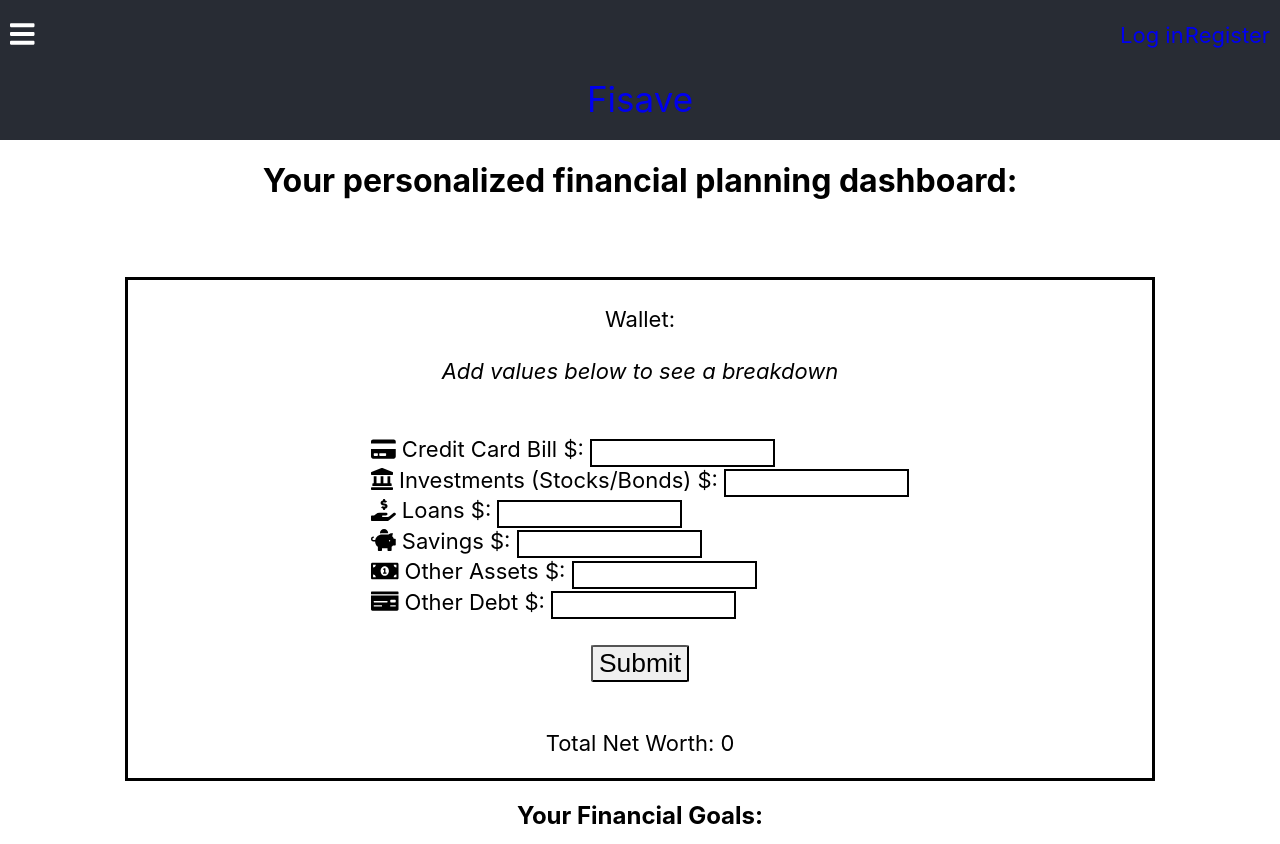
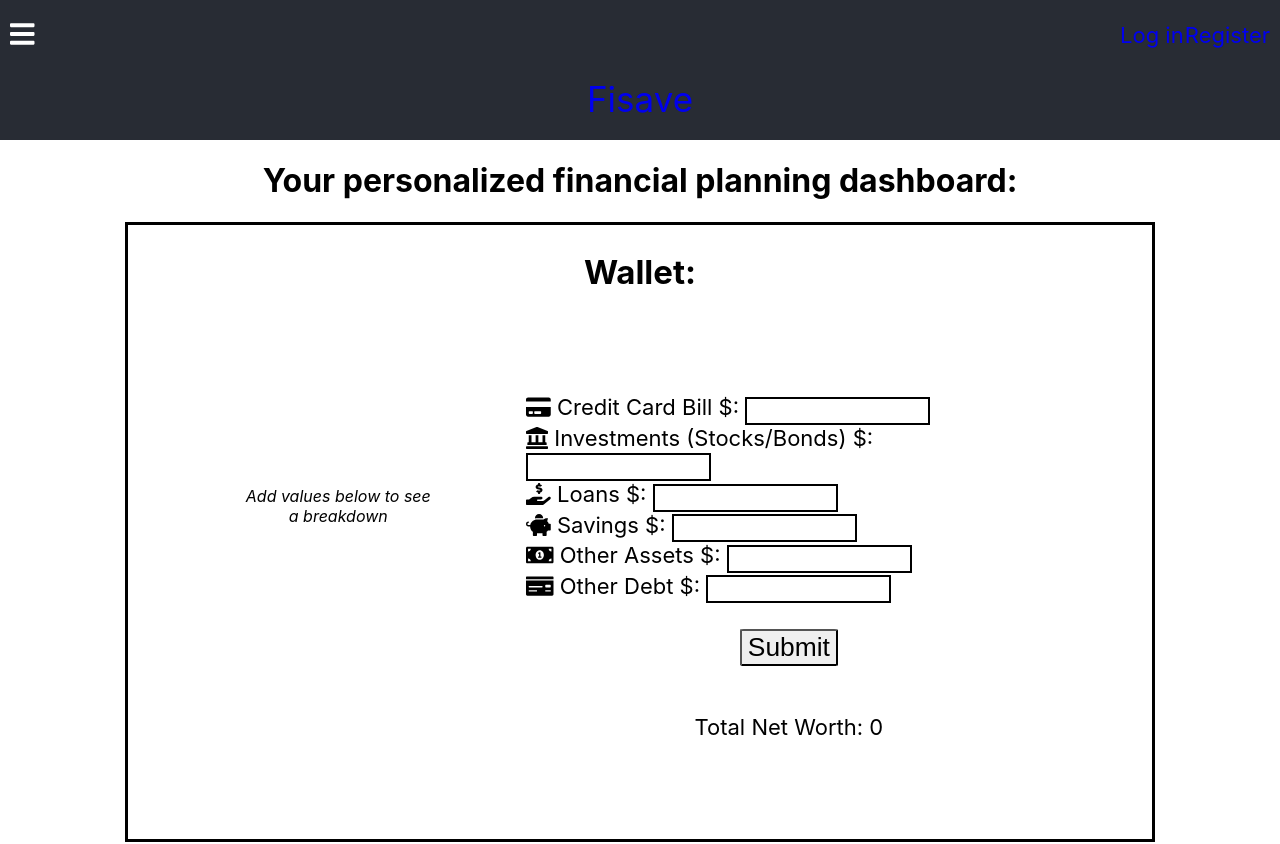
Before and after one commit to tgronski/networth-client, a React (Create React App) app: page /networth in a window 1280 px wide. Shown: the top 844 px of the page. Built offline with nearby package versions, Linux system fonts and the light colour scheme.

Commit message:
Updates Goals & Neworth for better responsive spacing

```diff
--- a/src/Networth/Goals/Goals.css
+++ b/src/Networth/Goals/Goals.css
@@ -2,7 +2,7 @@
     display: flex;
     flex-direction: column;
     justify-content: space-around;
-    align-content: space-around;
+    align-items: space-around;
     margin: 0 5% 0 5%;
 }
 
@@ -12,6 +12,17 @@
 .goalsListItem{
     list-style-type: none;
     text-align: left;
+
+}
+.goalsList,.GoalsForm,.wheel{
+    display: flex;
+    flex-direction: column;
+    margin-right: auto;
+    margin-left: auto
+
+}
+.wheelImg{
+    border: black solid 2px;
 }
 
 .wheel{
--- a/src/Networth/Goals/Goals.js
+++ b/src/Networth/Goals/Goals.js
@@ -32,7 +32,7 @@ export default class Goals extends Component{
               <br/>
               Percent to Goal: {' '}
               {networth<goal.goalvalue
-              ?(`${((networth/parseFloat(goal.goalvalue))*100).toFixed()}%`)
+              ?(`${((networth/parseFloat(goal.goalvalue))*100).toFixed(2)}%`)
               : "100%"}
               <button id={goal.id} onClick={e=>this.context.handleDeleteGoal(e)}>Delete</button></li>
                ))}
--- a/src/Networth/Goals/GoalsWheel.js
+++ b/src/Networth/Goals/GoalsWheel.js
@@ -36,8 +36,9 @@ export default class GoalsWheel extends Component{
       let pie=d3.pie()(data)
       let arc=d3.arc()
       .innerRadius(70)
-      .outerRadius(100);
-      let colors=d3.interpolateRgb("#738683","#152950");
+      .outerRadius(100)
+
+      let colors=d3.interpolateRgb("#738683","#D3D3D3");
 
   return (
 
@@ -45,13 +46,13 @@ export default class GoalsWheel extends Component{
     <h3>Percent to All Goals:</h3>
     <svg className='report'>
 
-                <g transform={`translate(${width/2},${height/2})`}>
+                <g  transform={`translate(${width/2},${height/2})`}>
                     {pie.map((slice, index)=>{
                         let sliceColor= colors(index/(pie.length-1));
-                        return < g key={slice.data}>
-                        <path key={slice.index} d={arc(slice)} fill={sliceColor} />
+                        return < g  key={slice.data}>
+                        <path  key={slice.index} d={arc(slice)} fill={sliceColor} />
                         <text textAnchor='middle' x="0" y="0" fill='black'>
-                           {data[0].toFixed()}%
+                           {data[0].toFixed(2)}%
                         </text>
                         </g>
                     })}
--- a/src/Networth/LineChart.js
+++ b/src/Networth/LineChart.js
@@ -15,34 +15,45 @@ export default class LineChart extends Component{
         width: 400,
         height: 500,
         margin: 100,
-        w:"70%"
+        w:"100%"
       }
 
+
+
+    let datas=data.dataset
 
     const xScale = d3
     .scaleLinear()
     .domain(d3.extent(data.dataset, d => d.id))
     .range([data.margin, data.width])
+
+    let heightMax=datas.sort(data=>(data.value))
+      console.log(heightMax)
     const yScale = d3
     .scaleLinear()
-    .domain([0, d3.max(data.dataset, d => d.value)])
-    .range([data.height/1.1, data.margin])
+    .domain([0, d3.max(data.dataset, d => d.value)+data.margin ])
+    .range([data.height, data.margin])
     const line = d3.line()
     .x(d => xScale(d.id))
     .y(d => yScale(d.value))
-    .curve(d3.curveCatmullRom.alpha(0.9))
+    .curve(d3.curveMonotoneX)
+
+
+
 
   return (
-    <div className="LineChart">
+    <div id="LineChart">
     {data.dataset.length>1
-    ?(      <svg height={data.height} width={data.w}>
+    ?(  <svg height={data.height} width={data.w}>
+           <g  >
 
+        <line  className="axis"  x1={data.margin} x2={data.width} y1={data.height} y2={data.height}></line>
+         <line className="axis" x1={data.margin} x2={data.margin} y1={data.margin} y2={data.height}/>
+          <path className="path"  d={line(data.dataset)} />
 
-        <line  className="axis" x1={data.margin} x2={data.w} y1={data.height/1.1} y2={data.height/1.1}/>
-         <line className="axis" x1={data.margin} x2={data.margin} y1={data.margin} y2={data.height}/>
-          <path className="path" d={line(data.dataset)} />
-          <text textAnchor={"right"}>{data.dataset.value}</text>
-        </svg>)
+          </g>
+        </svg>
+    )
     : null
 
     }
--- a/src/Networth/Networth.css
+++ b/src/Networth/Networth.css
@@ -27,6 +27,10 @@
     flex-direction: row;
     margin: 0;
 }
+.dot {
+    fill: #738683;
+    stroke: #fff;
+}
 .Asset{
     background-color: #738683;
     width: 17px;
@@ -39,17 +43,28 @@
     height: 17px;
     margin:0
  }
+
+ .test{
+    display: flex;
+    flex-direction: column;
+    justify-content: center;
+    align-items: center;
+    max-height: 500px;
+
+ }
+ .wallet>h2{
+     margin-bottom: 0;
+ }
 .profile{
-    display: flex;
-    margin-top: 6%;
-    flex-direction: row;
-    justify-content: center;
+
     margin-left: auto;
     margin-right: auto;
     width: 80%;
     border: solid black 3px;
     font-size: 22px;
     text-decoration: center;
+
+
 }
 
 .List{
@@ -63,9 +78,9 @@
     height: 100vh;
 }
 .report{
-height: 225px;
-max-width: 200px;
-font-size: 16px;
+    height: 225px;
+    max-width: 200px;
+    font-size: 16px;
 }
 .list{
     display: flex;
@@ -119,3 +134,22 @@ font-size: 16px;
 .WalletTitle{
     text-align: center;
 }
+
+@media only screen and (min-width: 900px) {
+    .chart{
+        display: flex;
+        flex-direction: row;
+        justify-content: center;
+ }
+    .test{
+        padding: 1%;
+        flex-direction: row;
+        margin-left: 10%;
+    }
+    .WalletEntries{
+    display: flex;
+
+    margin: 10%
+    }
+
+}
--- a/src/Networth/Networth.js
+++ b/src/Networth/Networth.js
@@ -131,18 +131,17 @@ export default class Networth extends Component {
     <div className="Networth">
       <h1>Your personalized financial planning dashboard:</h1>
       <div className='profile'>
-
-        <form className="WalletEntries">
+        <div className="wallet">
+        <h2>Wallet: </h2>
+        </div>
+        <br/>
+        <div className="test">
         <div className="WalletTitle">
-        <label htmlFor='Networth-wallet'>
-          <br/>
-          Wallet:
-          </label>
-        <br/>
-
           <NetworthPie credit={this.state.credit} loans={this.state.loans} savings={this.state.savings} investments={this.state.investments} otherAssets={this.state.otherAssets} otherDebt={this.state.otherDebt}/>
           </div>
+          <form className="WalletEntries">
           <br/> <br/>
+          <div className="WalletForm">
           <label htmlFor='Credit-Card'><FontAwesomeIcon icon={faCreditCard}/>{' '}Credit Card Bill $: {' '}</label>
           <input type='number' className='input'  onChange={e=>this.handleCredit(e)}></input>
           <br/>
@@ -169,13 +168,16 @@ export default class Networth extends Component {
           <p>Total Net Worth: {this.state.total}</p>
           <p>{this.state.error}</p>
           </div>
+          </div>
         </form>
 
-
+        </div>
       </div>
     <Resources resources={this.state.resources}/>
+    <div className="chart">
     <Overtime entries={this.context.entries}/>
-    <LineChart data={this.state.entries}/>
+    {/* <LineChart data={this.state.entries}/> */}
+    </div>
     <GoalsForm/>
     </div>
     </ApiContext.Provider>
--- a/src/Networth/NetworthPie.js
+++ b/src/Networth/NetworthPie.js
@@ -24,7 +24,7 @@ export default class NetworthPie extends Component {
     return (
     <>
     {total===0
-        ?(<><br/><i>Add values below to see a breakdown</i></>)
+        ?(<div className='report'><br/><i>Add values below to see a breakdown</i></div>)
     :(<div> <svg className='report'>
             <g transform={`translate(${width/2},${height/2})`}>
                 {pie.map((slice, index)=>{
@@ -38,6 +38,7 @@ export default class NetworthPie extends Component {
 
                 </text>
             </g>
+
         </svg>
         <Key/>
         </div>)
```
